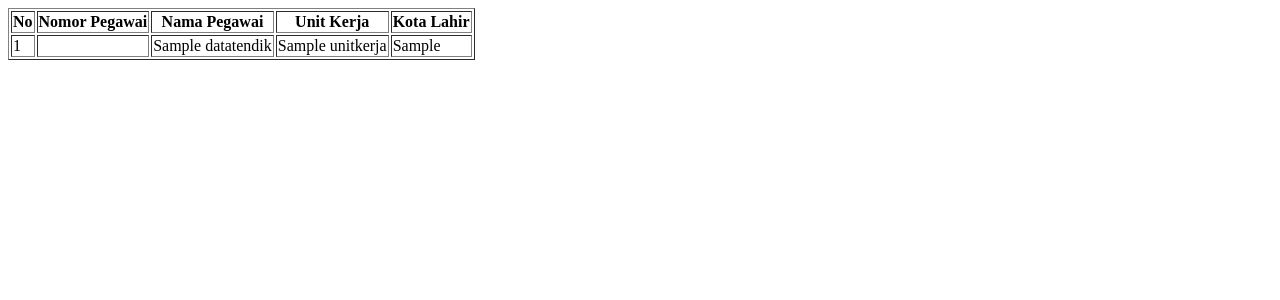
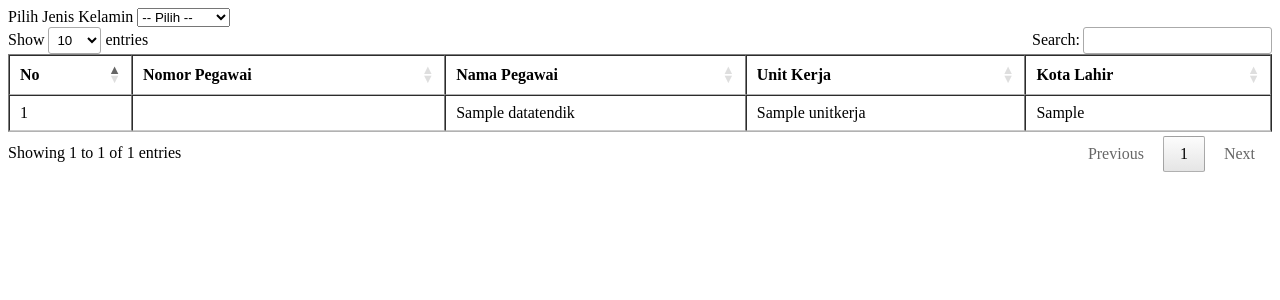
Before and after one commit to Roguemind/sistem-sdm-umbandung, a CodeIgniter app: the page made by application/views/pimpinan/view_tendik.php in a window 1280 px wide. Shown: the top 300 px of the page. Run offline with CodeIgniter, Linux system fonts and the light colour scheme; tables that the repository leaves empty hold one stand-in row (values such as "Sample post"); the template is opened without the code that fills it: most values are stand-ins (such as "Sample title", 1, 10 or a date in 2020); some libraries are stand-ins or nearby versions.

Commit message:
adding datatable

```diff
--- a/application/controllers/pimpinan/ViewData.php
+++ b/application/controllers/pimpinan/ViewData.php
@@ -14,7 +14,6 @@ class ViewData extends CI_Controller {
         $this->load->view('pimpinan/view_pimpinan',$data);
     }
 
-
     public function datadosen() {
         $data['datadosen'] = $this->Model_pimpinan->getDataDosen();
         $this->load->view('pimpinan/view_dosen',$data);
@@ -22,6 +21,7 @@ class ViewData extends CI_Controller {
 
     public function datatendik() {
         $data['datatendik'] = $this->Model_pimpinan->getDataTendik();
+        $data['units'] = $this->Model_master->getUnit();
         $this->load->view('pimpinan/view_tendik',$data);
     }
 }
--- a/application/views/_patrials/head.php
+++ b/application/views/_patrials/head.php
@@ -19,6 +19,7 @@
       href="https://fonts.googleapis.com/css2?family=Public+Sans:ital,wght@0,300;0,400;0,500;0,600;0,700;1,300;1,400;1,500;1,600;1,700&display=swap"
       rel="stylesheet"
     />
+    <link rel="stylesheet" href="https://cdn.datatables.net/1.13.1/css/jquery.dataTables.min.css" />
 
     <!-- Icons. Uncomment required icon fonts -->
     <link rel="stylesheet" href="<?=base_url();?>/assets/vendor/fonts/boxicons.css" />
--- a/application/views/_patrials/script.php
+++ b/application/views/_patrials/script.php
@@ -19,3 +19,6 @@
 
     <!-- Place this tag in your head or just before your close body tag. -->
     <script async defer src="https://buttons.github.io/buttons.js"></script>
+
+    <!-- Data Table JS -->
+    <script src="https://cdn.datatables.net/1.13.1/js/jquery.dataTables.min.js"></script>
--- a/application/views/pimpinan/view_tendik.php
+++ b/application/views/pimpinan/view_tendik.php
@@ -1,4 +1,17 @@
-<table border=1>
+<head>
+   <?php $this->load->view('_patrials/head');?>
+   <?php $this->load->view('_patrials/script');?>
+</head>
+<body>
+
+<label>Pilih Jenis Kelamin</label>
+   <select class="form-control" id="select-unit">
+      <option>-- Pilih --</option>
+      <?php foreach ($units as $unit) { ?>
+      <option value = <?= $unit['nama'] ?>><?= $unit['nama'] ?></option>
+      <?php } ?>
+   </select>
+<table border=1 id="tabel-tendik">
    <thead>
       <tr>
          <th>No</th>
@@ -24,3 +37,22 @@
       ?>
    </tbody>
 </table>
+
+<script type="text/javascript">
+	$(document).ready(function() {
+	    $('#tabel-tendik').DataTable();
+	    function filterData () {
+		    $('#tabel-tendik').DataTable().search(
+		        $('.unitkerja').val()
+		    	).draw();
+		}
+		$('.unitkerja').on('change', function () {
+	        filterData();
+	    });
+	});
+   $('#tabel_tendik').dataTable( {
+      "search": {
+         "search": $('. ')
+      }
+   } );
+</script>
```
Also changed, not shown: application/models/Model_master.php (+7 -0 lines).
